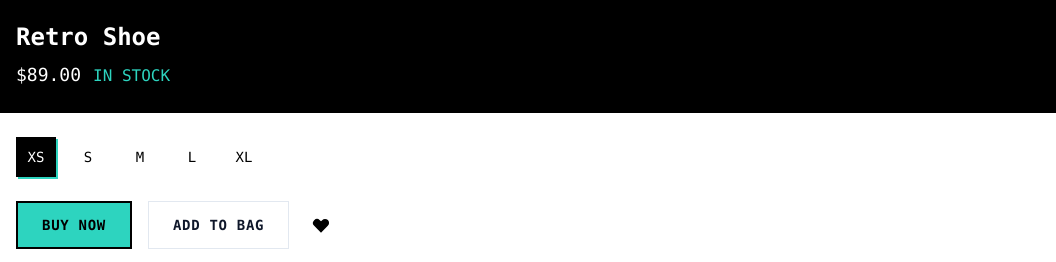
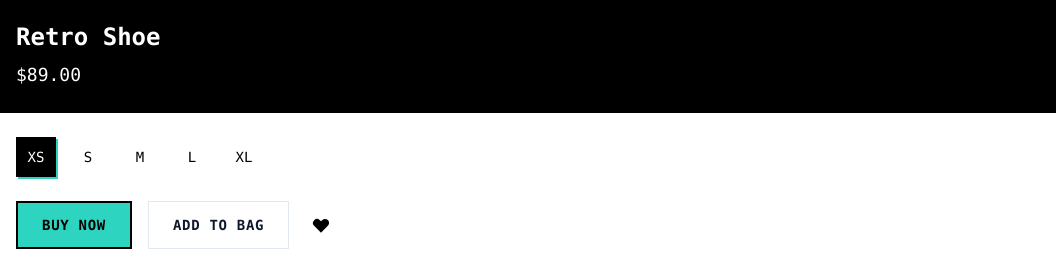
Before and after one commit to gines18/Tailwind_setup, a website: page dist/index.html in a window 1280 px wide. Shown: the part 898-1160 px from the top of the page, 224-1280 px from the left. Drawn offline with Linux system fonts and the light colour scheme.

```diff
--- a/dist/index.html
+++ b/dist/index.html
@@ -80,9 +80,7 @@
             <div class="relative text-lg text-white">
               $89.00
             </div>
-            <div class="relative uppercase text-teal-400 ml-3">
-              In stock
-            </div>
+
           </div>
 
           <div class="flex items-baseline my-6">
```
